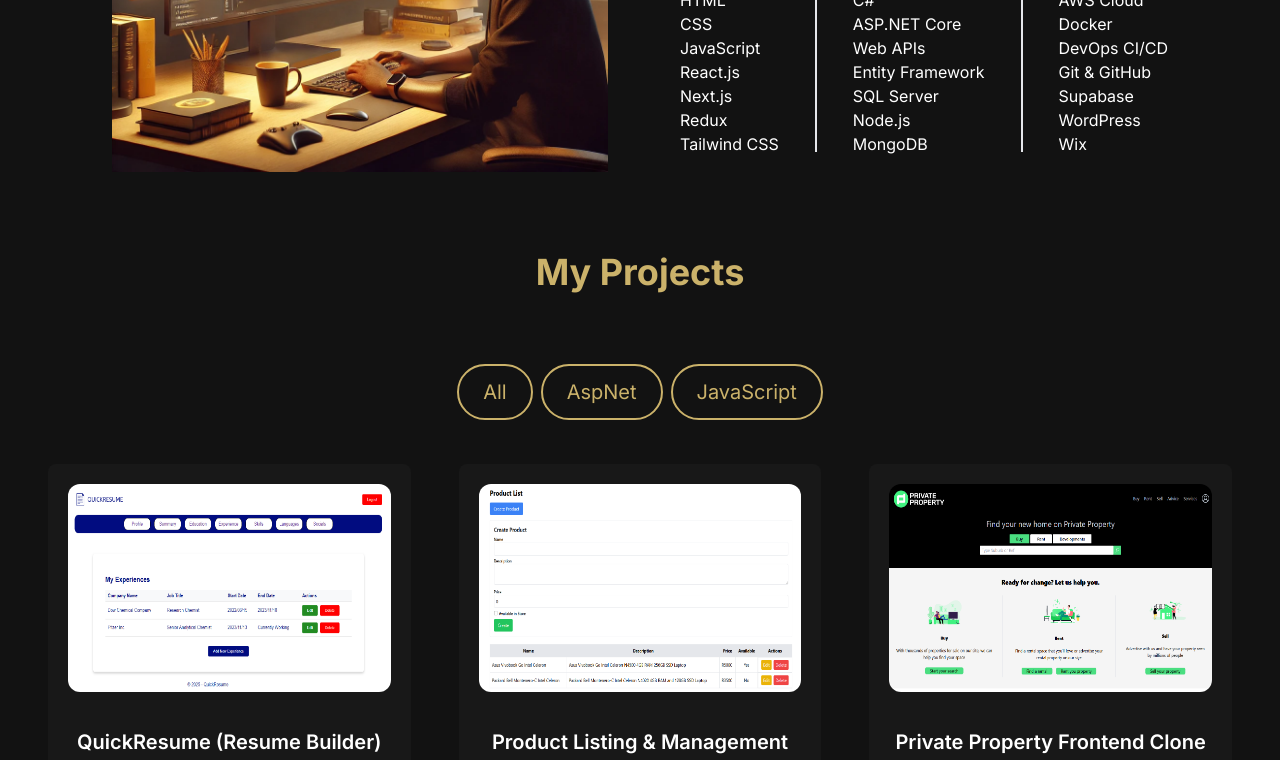
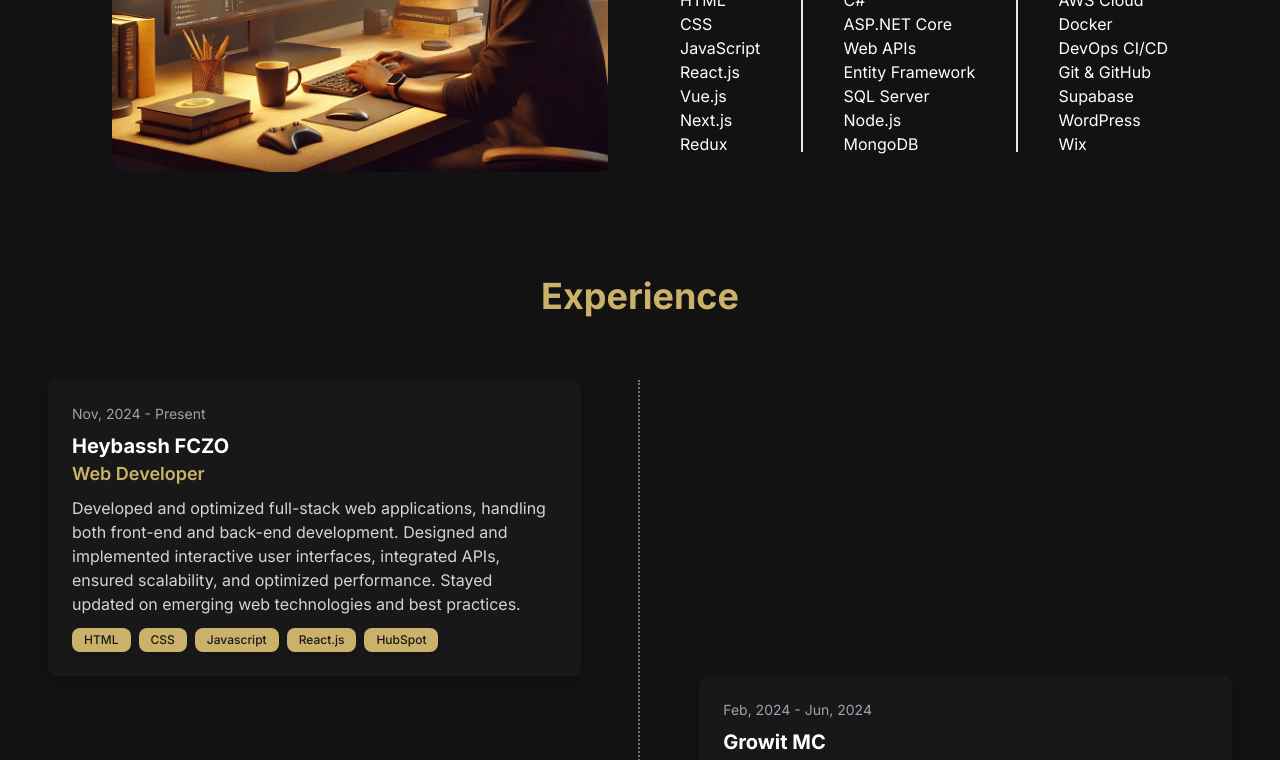
Before and after one commit to darel-mbokazi/my-portfolio, a Next.js app: page / in a window 1280 px wide. Shown: the part 1100-1860 px from the top of the page. Built offline with nearby package versions, Linux system fonts and the light colour scheme.

Commit message:
adding experience

```diff
--- a/src/app/components/About.jsx
+++ b/src/app/components/About.jsx
@@ -16,9 +16,9 @@ const TAB_DATA = [
             <li>CSS</li>
             <li>JavaScript</li>
             <li>React.js</li>
+            <li>Vue.js</li>
             <li>Next.js</li>
             <li>Redux</li>
-            <li>Tailwind CSS</li>
           </ul>
         </div>
         <hr className="border-[0.5px] h-52 max-sm:border-none"/>
--- a/src/app/components/Contact.jsx
+++ b/src/app/components/Contact.jsx
@@ -1,12 +1,9 @@
 import { FaSquareGithub, FaLinkedin } from "react-icons/fa6";
 
-const EmailSection = () => {
+const Contact = () => {
 
   return (
-    <section
-      id="contact"
-      className=""
-    >
+    <section id="contact">
       <h2 className="text-4xl font-bold text-gold mt-20 text-center">Contact</h2>
       <div className="grid md:grid-cols-2 md:my-12 py-10 gap-4 relative ">
         <div >
@@ -21,10 +18,10 @@ const EmailSection = () => {
               </div>
             </div>
             <div className="socials flex flex-row gap-2">
-              <a href="https://github.com/Darel7sm" target="_blank" rel="noopener noreferrer">
+              <a href="https://github.com/darel-mbokazi" target="_blank" rel="noopener noreferrer">
                 <FaSquareGithub className="w-6 h-6 hover:text-[#cbb36aa4] hover:transition-transform" />
               </a>
-              <a href="https://linkedin.com/in/siyabonga-darel-mbokazi-583283214" target="_blank" rel="noopener noreferrer">
+              <a href="https://www.linkedin.com/in/darel-mbokazi/" target="_blank" rel="noopener noreferrer">
                 <FaLinkedin className="w-6 h-6 hover:text-[#cbb36aa4]" />
               </a>
             </div>
@@ -91,4 +88,4 @@ const EmailSection = () => {
   );
 };
 
-export default EmailSection;
+export default Contact;
--- /dev/null
+++ b/src/app/components/Experience.jsx
@@ -0,0 +1,64 @@
+import React from 'react';
+
+const Experience = () => {
+    const experience = [
+        {
+            company: "Heybassh FCZO",
+            position: "Web Developer",
+            duties: "Developed and optimized full-stack web applications, handling both front-end and back-end development. Designed and implemented interactive user interfaces, integrated APIs, ensured scalability, and optimized performance. Stayed updated on emerging web technologies and best practices.",
+            startingDate: "Nov, 2024",
+            endDate: "Present",
+            techUsed: "HTML, CSS, Javascript, React.js, HubSpot"
+        },
+        {
+            company: "Growit MC",
+            position: "Freelancer Web Designer & Developer",
+            duties: "Designed and developed websites by collaborating with clients, creating user-friendly interfaces, and ensuring brand consistency. Built and maintained sites using various CMS platforms, implemented design best practices, and optimized functionality through user flows, wireframes, and responsive layouts.",
+            startingDate: "Feb, 2024",
+            endDate: "Jun, 2024",
+            techUsed: "Wix, WordPress, HTML, CSS, JavaScript"
+        }
+    ];
+
+    return (
+        <section id='experience' className="py-10 relative">
+            <h2 className="text-4xl font-bold text-gold mb-16 text-center">Experience</h2>
+
+            <div className="flex flex-col relative">
+                {/* Vertical Line */}
+                <div className="absolute left-1/2 top-0 h-full w-1 border-l-2 border-dotted border-gray-500 transform -translate-x-1/2"></div>
+
+                {experience.map((exp, i) => {
+                    const technologies = exp.techUsed.split(",").map((tech) => tech.trim());
+
+                    return (
+                        <div
+                            key={i}
+                            className={`relative bg-[#181818] text-white p-6 rounded-lg shadow-lg transition-transform duration-300 hover:scale-105 sm:w-[45%]
+                            ${i % 2 === 0 ? 'self-start ml-0' : 'self-end mr-0'}`}
+                        >
+                            <div className="text-gray-400 text-sm mb-2">
+                                {exp.startingDate} - {exp.endDate}
+                            </div>
+                            <h2 className="text-xl font-bold">{exp.company}</h2>
+                            <h3 className="text-lg font-semibold text-gold">{exp.position}</h3>
+                            <p className="mt-2 text-gray-300">{exp.duties}</p>
+                            <div className="flex flex-wrap gap-2 mt-3">
+                                {technologies.map((tech, index) => (
+                                    <span
+                                        key={index}
+                                        className="bg-gold text-xs font-medium text-[#181818] px-3 py-1 rounded-lg shadow-md"
+                                    >
+                                        {tech}
+                                    </span>
+                                ))}
+                            </div>
+                        </div>
+                    );
+                })}
+            </div>
+        </section>
+    );
+};
+
+export default Experience;
--- a/src/app/components/Footer.jsx
+++ b/src/app/components/Footer.jsx
@@ -4,8 +4,9 @@ const Footer = () => {
   const year = new Date().getFullYear()
   return (
     <footer className="footer border z-10 border-t-[#33353F] border-l-transparent border-r-transparent text-white">
-      <div className="container p-12 flex justify-center">
-        <p className="text-slate-600"> © {year} | All rights reserved.</p>
+      <div className="container p-12 grid justify-center">
+        <p className="text-slate-600 text-center"> © {year} | All rights reserved.</p>
+        <p className="text-xs pt-3">Developed using Next.js and Tailwind CSS, deployed on Vercel.</p>
       </div>
     </footer>
   );
--- a/src/app/components/Hero.jsx
+++ b/src/app/components/Hero.jsx
@@ -44,7 +44,7 @@ const HeroSection = () => {
               Hire Me
             </Link>
             <Link
-              href="/Darel_Resume.pdf"
+              href="/Siyabonga_Darel_Mbokazi_CV.pdf"
               className="px-1 inline-block py-1 w-full sm:w-fit rounded-full bg-gradient-to-br from-[#DFCD90] to-[#CBB26A] hover:bg-slate-800 text-white mt-3"
             >
               <span className="block bg-[#121212] hover:bg-slate-800 rounded-full px-5 py-2">
--- a/src/app/components/Navbar.jsx
+++ b/src/app/components/Navbar.jsx
@@ -10,6 +10,10 @@ const navLinks = [
   {
     title: "About",
     path: "#about",
+  },
+  {
+    title: "Experience",
+    path: "#experience",
   },
   {
     title: "Projects",
--- a/src/app/components/Projects.jsx
+++ b/src/app/components/Projects.jsx
@@ -11,7 +11,7 @@ const projectsData = [
     techUsed: "ASP.NET Core 8 MVC, Entity Framework, SQL Server, QuestPDF",
     image: "/images/projects/quickresume.png",
     tag: ["All", "AspNet"],
-    gitUrl: "https://github.com/Darel7sm/QuickResume",
+    gitUrl: "https://github.com/darel-mbokazi/QuickResume",
     previewUrl: "",
   },
   {
@@ -20,7 +20,7 @@ const projectsData = [
     techUsed: "ASP.NET Core 8 Web API, Entity Framework, SQL Server, React, Typescript",
     image: "/images/projects/product-list.png",
     tag: ["All", "AspNet"],
-    gitUrl: "https://github.com/Darel7sm/Product-Listing-Management",
+    gitUrl: "https://github.com/darel-mbokazi/Product-Listing-Management",
     previewUrl: "",
   },
   {
@@ -29,7 +29,7 @@ const projectsData = [
     techUsed: "React, Tailwind CSS, JavaScript",
     image: "/images/projects/private_property.png",
     tag: ["All", "JavaScript"],
-    gitUrl: "https://github.com/Darel7sm/Private-Property-Clone-App",
+    gitUrl: "https://github.com/darel-mbokazi/Private-Property-Clone-App",
     previewUrl: "https://private-property-clone.firebaseapp.com/",
   },
   {
@@ -47,7 +47,7 @@ const projectsData = [
     techUsed: "Vite, React, Typescript, Tailwind CSS, Express, MongoDB",
     image: "/images/projects/folktales.png",
     tag: ["All", "JavaScript"],
-    gitUrl: "https://github.com/Darel7sm/izinganekwane_folktales",
+    gitUrl: "https://github.com/darel-mbokazi/izinganekwane_folktales",
     previewUrl: "https://izinganekwane-folktales.vercel.app",
   },
 ];
@@ -72,7 +72,7 @@ const ProjectsSection = () => {
 
   return (
     <section id="projects">
-      <h2 className="text-center text-4xl font-bold text-gold mt-4 mb-8 md:mb-12">
+      <h2 className="text-center text-4xl font-bold text-gold mt-16 mb-8 md:mb-12">
         My Projects
       </h2>
       <div className="text-white flex flex-row justify-center items-center gap-2 py-6 max-sm:grid">
--- a/src/app/page.js
+++ b/src/app/page.js
@@ -1,19 +1,21 @@
-import HeroSection from "./components/Hero";
+import Hero from "./components/Hero";
 import Navbar from "./components/Navbar";
-import AboutSection from "./components/About";
-import ProjectsSection from "./components/Projects";
-import EmailSection from "./components/Contact";
+import About from "./components/About";
+import Projects from "./components/Projects";
+import Contact from "./components/Contact";
 import Footer from "./components/Footer";
+import Experience from "./components/Experience";
 
 export default function Home() {
   return (
     <main className="overflow-x-hidden flex min-h-screen flex-col bg-[#121212]">
       <Navbar />
       <div className="container mt-24 mx-auto px-12 py-4">
-        <HeroSection />
-        <AboutSection />
-        <ProjectsSection />
-        <EmailSection />
+        <Hero />
+        <About />
+        <Experience />
+        <Projects />
+        <Contact />
       </div>
       <Footer />
     </main>
```
Also changed, not shown: 2 other files (tests, documents, lock files or other folders).
